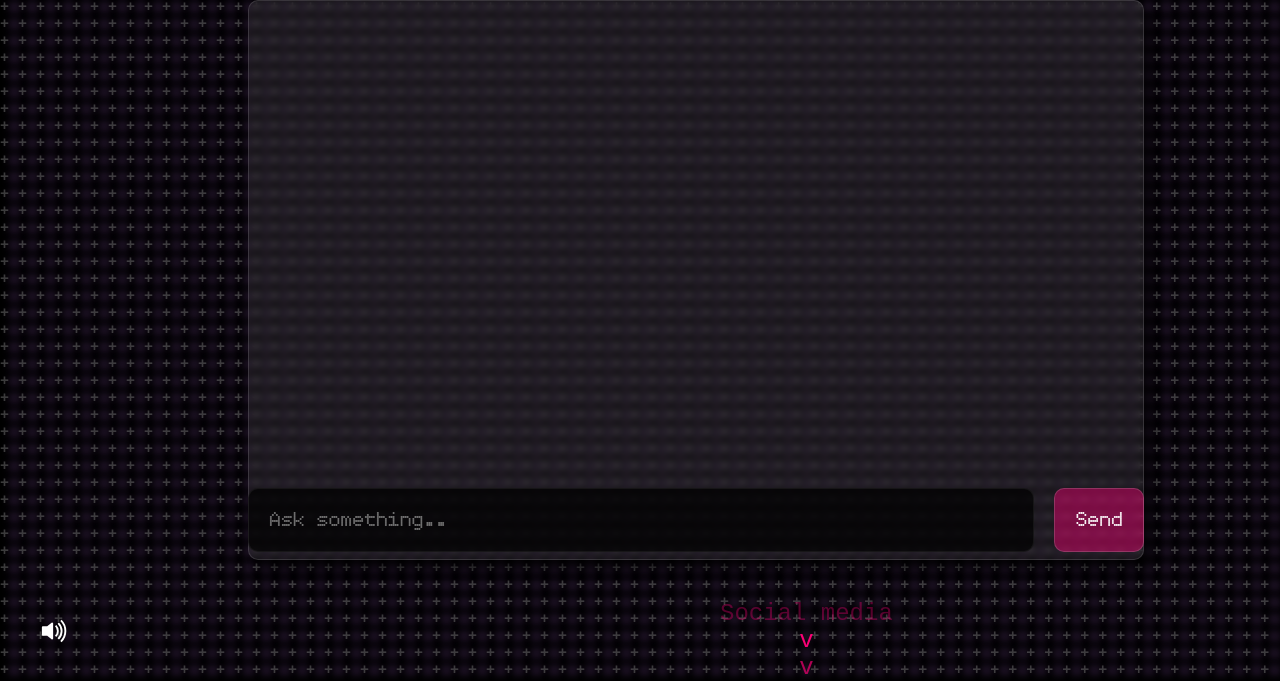
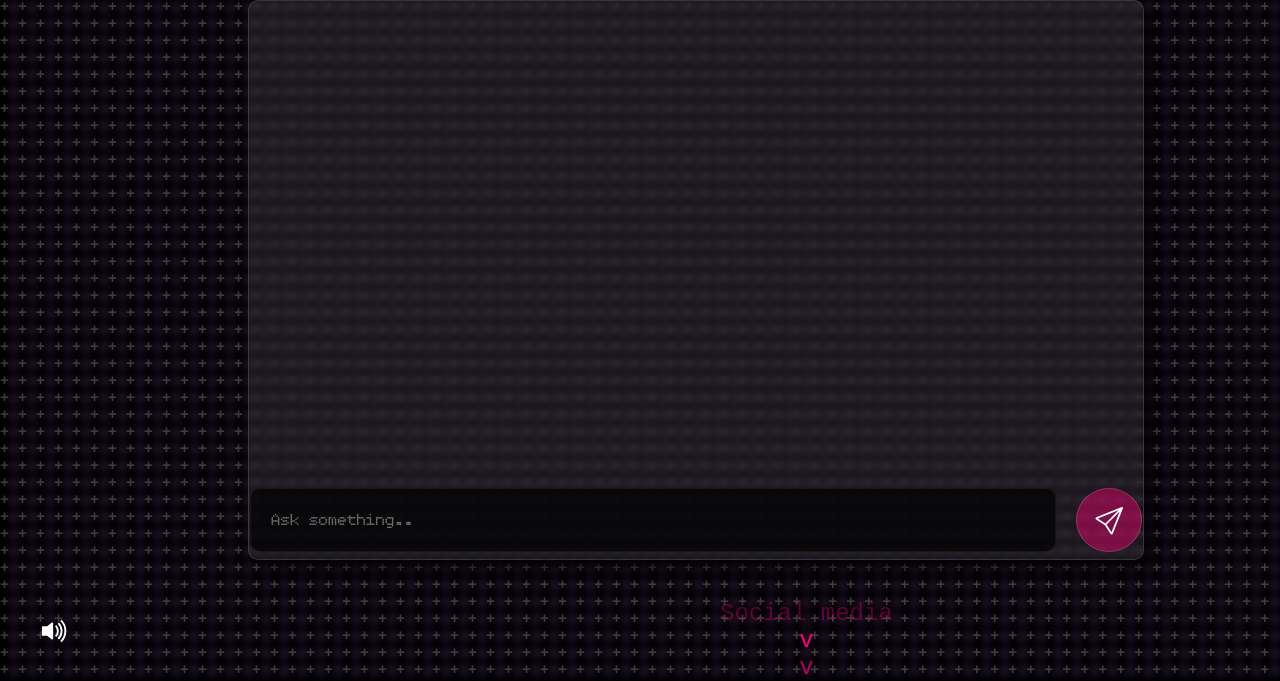
Before and after one commit to oZaGGo/weeb, a PHP site: page /routes/route4/index.php in a window 1280 px wide. Shown: the part 120-801 px from the top of the page. Run offline with PHP 8.4, Linux system fonts and the light colour scheme.

Commit message:
fix(route4/chat.js, route4/index.php, route4/style.css): improve chat functionality and UI elements, including input validation and button styling

```diff
--- a/routes/route4/chat.js
+++ b/routes/route4/chat.js
@@ -11,6 +11,9 @@ sendButton.addEventListener('click', async function () {
 
     //User bubble message
     message = chatInput.value;
+    if (message === "") {
+        return;
+    } else {
         const newMessage = document.createElement('div');
         newMessage.classList.add('bubble');
         newMessage.textContent = message;
@@ -25,6 +28,7 @@ sendButton.addEventListener('click', async function () {
         bubbles.appendChild(newIaMessage);
         iaResponse = await getCompletion(message, apikey);
         newIaMessage.textContent = iaResponse;
+    }
 
 });
 
--- a/routes/route4/index.php
+++ b/routes/route4/index.php
@@ -29,7 +29,11 @@
     <div id="inputBlock">
         <div class="input-container">
             <input type="text" id="chatInput" placeholder="Ask something.." />
-            <button id="sendButton">Send</button>
+            <button id="sendButton">
+                <svg xmlns="http://www.w3.org/2000/svg" width="0.8rem" fill="currentColor" class="sendIcon" viewBox="0 0 16 16">
+                    <path d="M15.854.146a.5.5 0 0 1 .11.54l-5.819 14.547a.75.75 0 0 1-1.329.124l-3.178-4.995L.643 7.184a.75.75 0 0 1 .124-1.33L15.314.037a.5.5 0 0 1 .54.11ZM6.636 10.07l2.761 4.338L14.13 2.576zm6.787-8.201L1.591 6.602l4.339 2.76z" />
+                </svg>
+            </button>
         </div>
     </div>
 
--- a/routes/route4/style.css
+++ b/routes/route4/style.css
@@ -63,7 +63,7 @@
     width: 90%;
     border: 1px solid rgba(47, 46, 47, 0.367);
     border-radius: 10px;
-    font-size: 1rem;
+    font-size: 0.8rem;
     padding: 1rem;
     font-family: "SquareFont";
     color: white;
@@ -72,14 +72,29 @@
 #sendButton{
     background-color: rgba(255, 0, 119, 0.419);
     border: 1px solid rgba(255, 255, 255, 0.151);
-    border-radius: 10px;
-    font-size: 1rem;
-    padding: 1rem;
+    border-radius: 50%;
+    font-size: 0.8rem;
+    padding: 0.8rem;
     margin-left: 1rem;
     cursor: pointer;
     color: white;
     font-family: "SquareFont";
-    margin: 1;
+    margin: 0.8;
+    transition: all 0.8s ease;
+    display: flex;
+    justify-content: center;
+}
+
+#sendButton:active {
+    transform: scale(0.95);
+    background-color: #fafafa;
+    color: rgb(255, 0, 119);
+}
+
+.sendIcon{
+    background-color: transparent;
+    padding: 0.1rem;
+    width: 1.6rem;
 }
 
 .bubbles{
@@ -117,7 +132,7 @@
     font-family: "SquareFont";
     max-width: 50%;
     word-wrap: break-word;
-    margin-right: 95%;
+    -ms-flex-align: start;
 }
 
 #route4{
```
Lines whose indentation alone changed are shown as unchanged.
